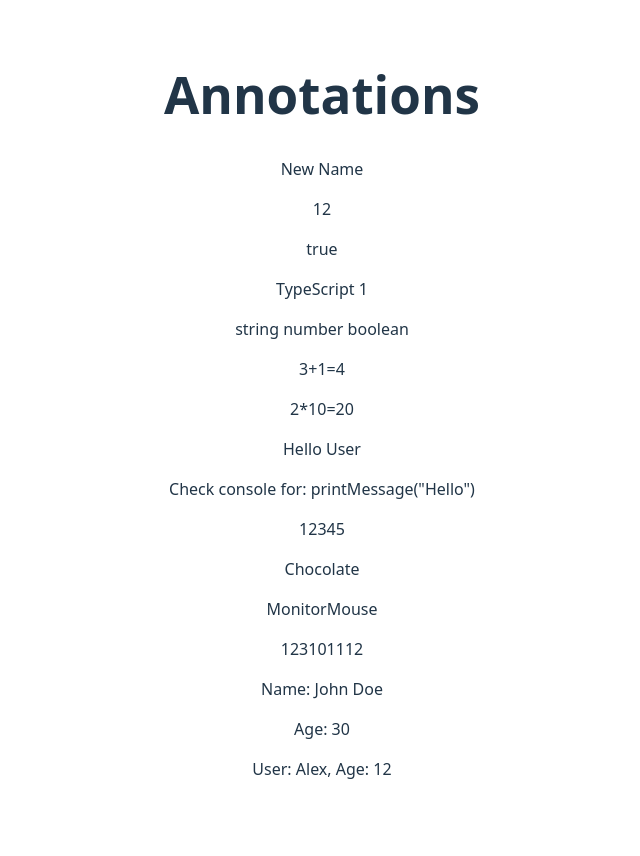
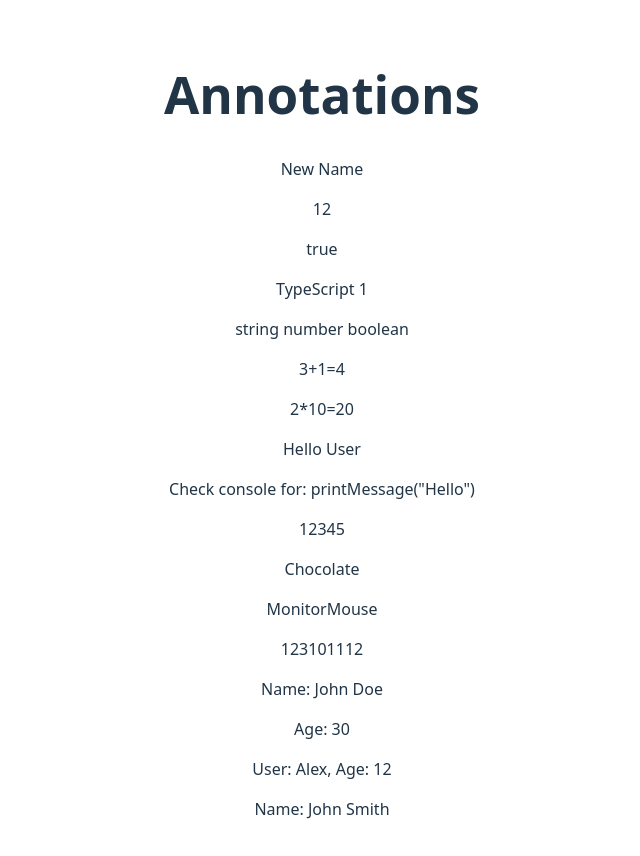
Before and after one commit to Hrisshhii/react-practice, a React (Vite) app in the folder Typescript-practice/: page / in a window 1280 px wide. Shown: the top 856 px of the page, without its empty margins (318-958 px from the left). Before the commit the page ends 829 px from the top, so only its background shows below. Built offline with nearby package versions, Linux system fonts and the light colour scheme.

Commit message:
readonly property

```diff
--- a/Typescript-practice/src/Basics/Objects.tsx
+++ b/Typescript-practice/src/Basics/Objects.tsx
@@ -1,7 +1,7 @@
 const person: {firstName: string,lastName: string,age: number}={
     firstName: "John",
     lastName: "Doe",
-    age: 30
+    age: 30 // readonly does not allow changes
 };
 console.log(person);
 
@@ -40,11 +40,23 @@ function printTeacher(teacher: Teacher){
 printTeacher({name:"Walter White",age:50,subject:"Chemistry"});
 printTeacher({name: "Mr. Miyagi",age:70});
 
+// Read-Only:
+const newPerson: {
+  firstName: string;
+  lastName: string;
+  readonly age: number;
+} = {
+  firstName: "John",
+  lastName: "Smith",
+  age: 55
+};
+
 
 export function Objects(){
     return <>
         <p>Name: {person.firstName} {person.lastName}</p>
         <p>Age: {person.age}</p>
         <p>User: {n.name}, Age: {n.age}</p>
+        <p>Name: {newPerson.firstName} {newPerson.lastName}</p>
     </>
 };
```
